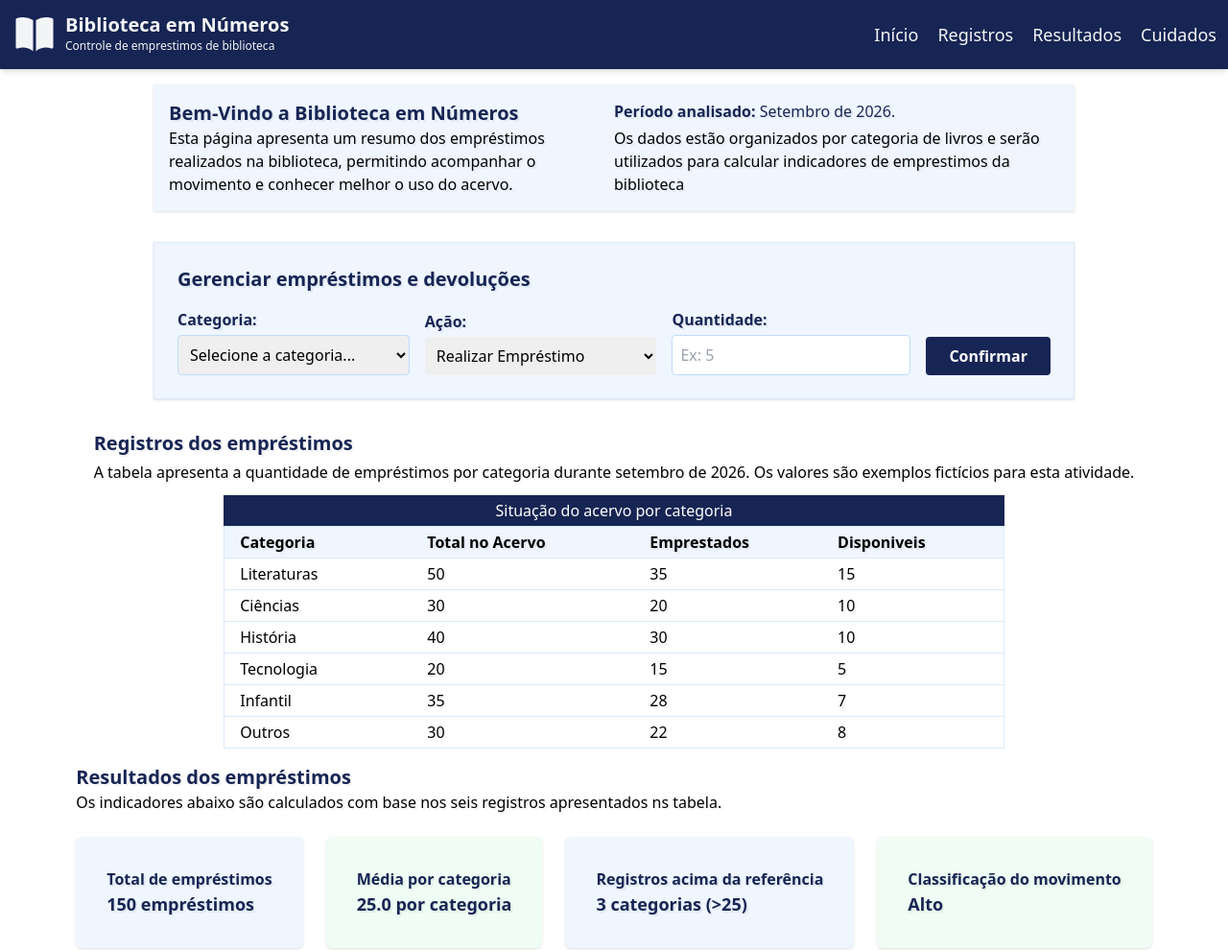
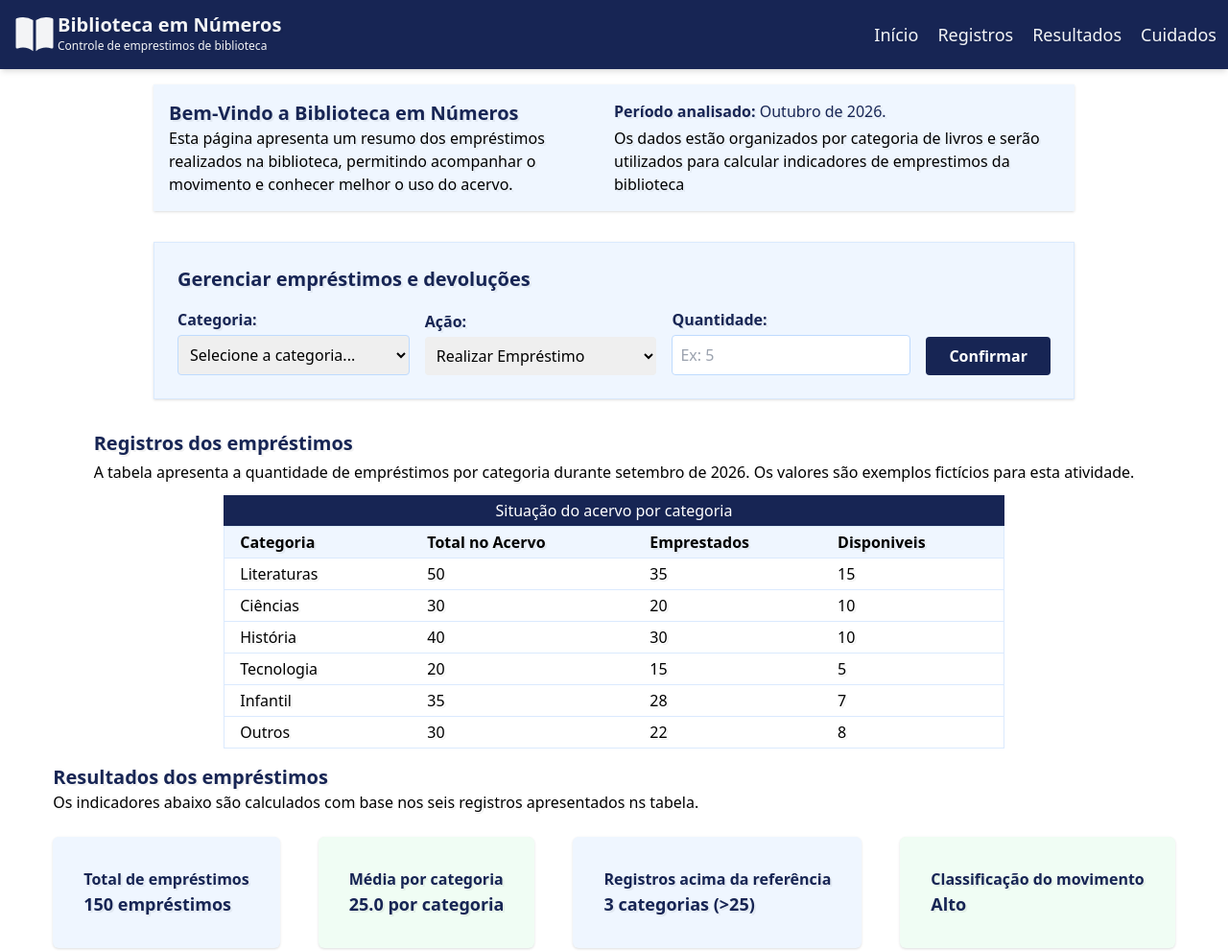
Before and after one commit to GuilhermeFontesMorais/Emprestimos-Biblioteca, a website: page src/index.html in a window 1280 px wide. Shown: the top 991 px of the page at 96% size. Drawn offline with Linux system fonts and the light colour scheme.

```diff
--- a/src/index.html
+++ b/src/index.html
@@ -10,7 +10,7 @@
 </head>
 
 <body class="flex flex-col min-h-screen m-0 p-0 box-border">
-    <header class="bg-blue-950 flex flex-row p-3 gap-2 text-gray-100 shadow-md">
+    <header class="bg-blue-950 flex flex-col sm:flex-row p-3 gap-3 sm:gap-2 text-gray-100 shadow-md">
         <!--Icone de livro-->
         <svg xmlns="http://www.w3.org/2000/svg" viewBox="0 0 24 24" fill="currentColor" class="size-12 self-center">
             <path
@@ -29,7 +29,7 @@
         </nav>
     </header>
     <main class="flex flex-wrap justify-center grow w-full">
-        <section class="grid grid-cols-2 m-4 p-4 bg-blue-50 w-3/4 shadow" id="inicio">
+        <section class="grid grid-cols-2 m-4 p-4 bg-blue-50 w-3/4 shadow sm:grid-cols-1 sm:w-full" id="inicio">
             <h2 class="order-1 text-blue-950 font-bold text-xl">Bem-Vindo a Biblioteca em Números</h2>
             <p class="order-3">Esta página apresenta um resumo dos empréstimos realizados
                 na biblioteca, permitindo acompanhar o movimento e conhecer
@@ -37,7 +37,7 @@
             </p>
             <p class="order-2 text-blue-950">
                 <strong>Período analisado:</strong>
-                Setembro de 2026.
+                Outubro de 2026.
             </p>
 
             <p class="order-4">
@@ -133,7 +133,7 @@
                 apresentados ns tabela.
             </p>
 
-            <div class="flex flex-wrap my-6">
+            <div class="flex flex-wrap my-6 gap-4 justify-center">
                 <article class="bg-blue-50 rounded-md p-8 shadow mr-6">
                     <h3 class=" text-blue-950 font-bold text-md"> Total de empréstimos</h3>
                     <p class="text-blue-950 font-bold text-lg" id="total-emprestimos">Calculando...</p>
--- a/src/script.js
+++ b/src/script.js
@@ -8,7 +8,7 @@
     { nome: "Infantil", totalExemplares: 35, emprestados: 28 },
     { nome: "Outros", totalExemplares: 30, emprestados: 22 }
 ];
-const mesAnalise = "Setembro de 2026";
+const mesAnalise = "Outubro de 2026";
 const valorReferencia = 25; //Meta de corte para saber se uma categoria teve "alto movimento"
 
 // 2. Funções de Cálculo
```
Also changed, not shown: src/output.css.
